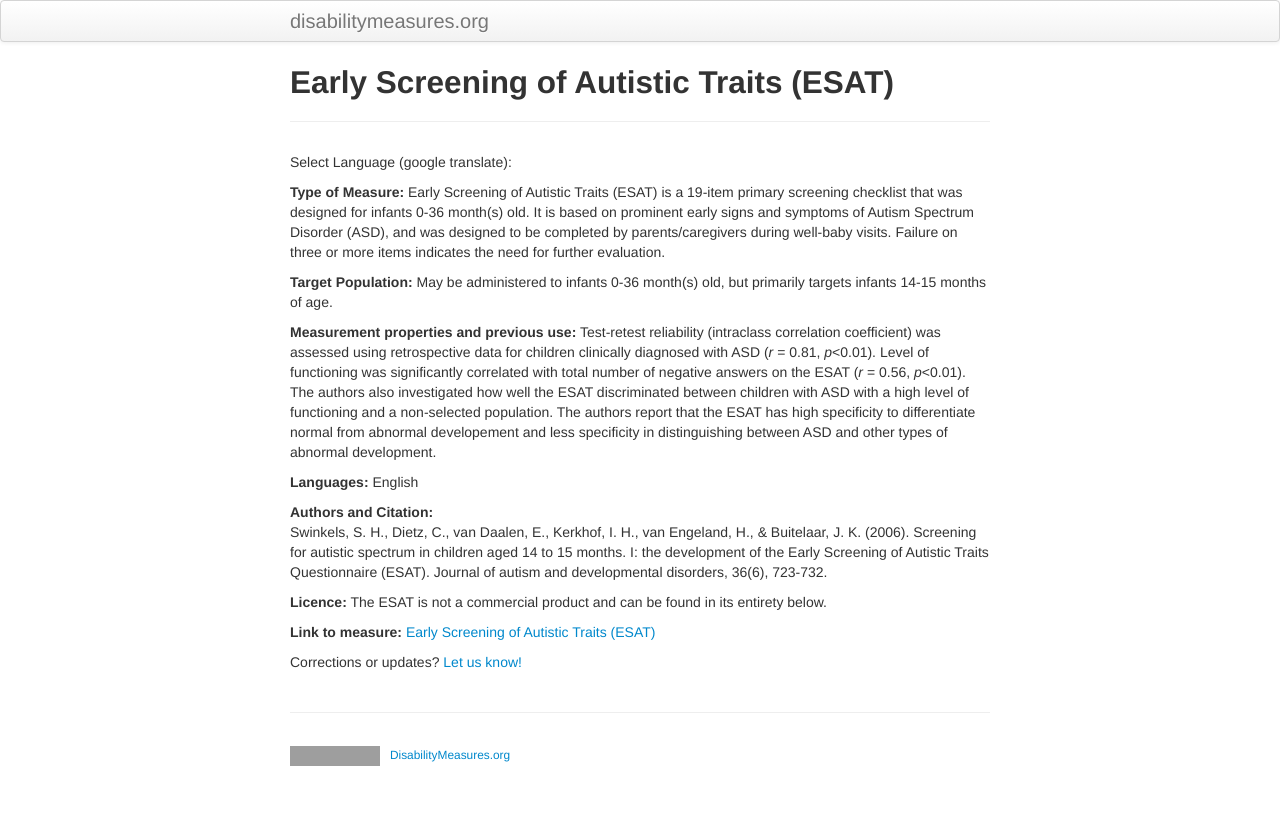
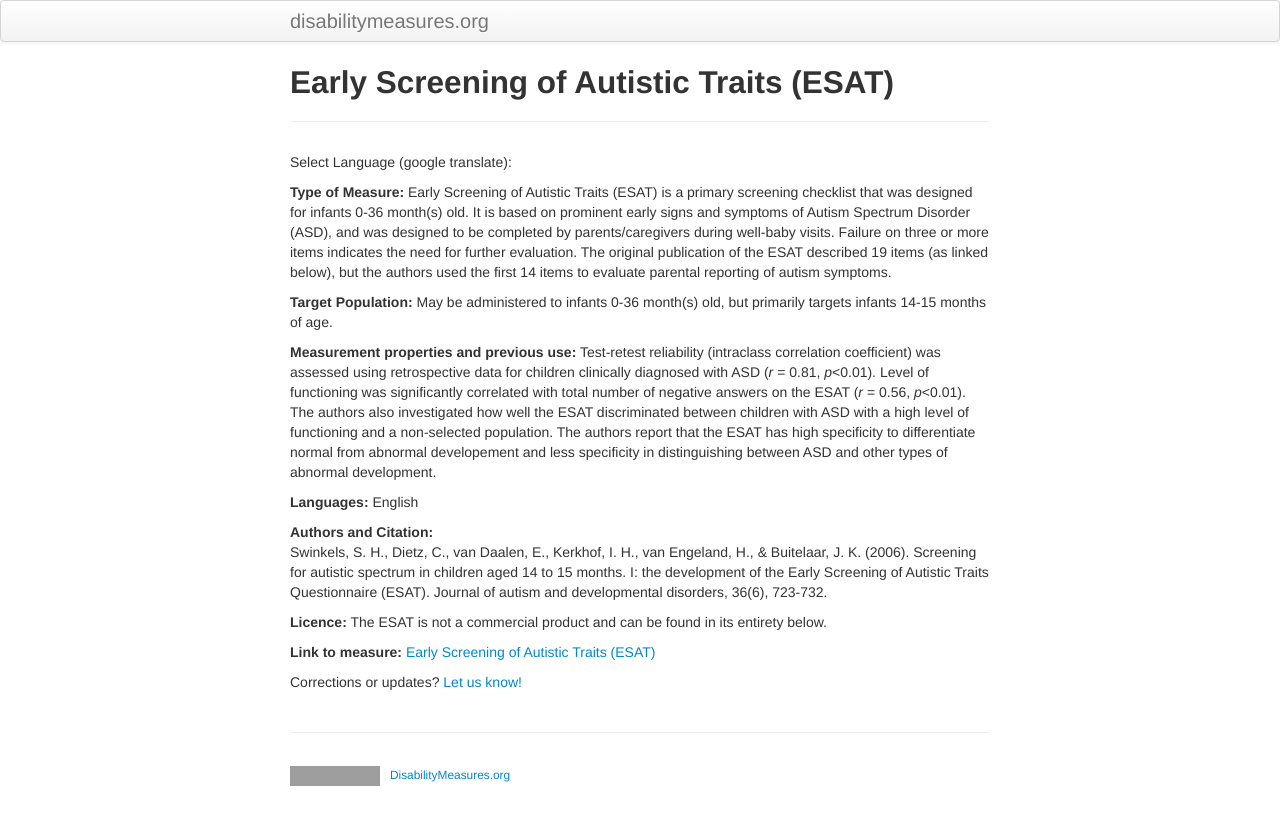
Before and after one commit to mjmaenner/disabilitymeasures, a Jekyll site: the page built from ESAT/index.md, in a window 1280 px wide. Shown: the top 825 px of the page. Built offline with Jekyll 4.4.1, drawn with Linux system fonts in a browser that asks for light colours; grey boxes are pictures that could not be loaded.

Commit message:
14 vs 19 items

```diff
--- a/ESAT/index.md
+++ b/ESAT/index.md
@@ -13,7 +13,7 @@ function googleTranslateElementInit() {
 }
 </script><script type="text/javascript" src="//translate.google.com/translate_a/element.js?cb=googleTranslateElementInit"></script>
 
-**Type of Measure:** Early Screening of Autistic Traits (ESAT) is a 19-item primary screening checklist that was designed for infants 0-36 month(s) old. It is based on prominent early signs and symptoms of Autism Spectrum Disorder (ASD), and was designed to be completed by parents/caregivers during well-baby visits. Failure on three or more items indicates the need for further evaluation.
+**Type of Measure:** Early Screening of Autistic Traits (ESAT) is a primary screening checklist that was designed for infants 0-36 month(s) old. It is based on prominent early signs and symptoms of Autism Spectrum Disorder (ASD), and was designed to be completed by parents/caregivers during well-baby visits. Failure on three or more items indicates the need for further evaluation.  The original publication of the ESAT described 19 items (as linked below), but the authors used the first 14 items to evaluate parental reporting of autism symptoms.
 
 **Target Population:** May be administered to infants 0-36 month(s) old, but primarily targets infants 14-15 months of age.
 
```
